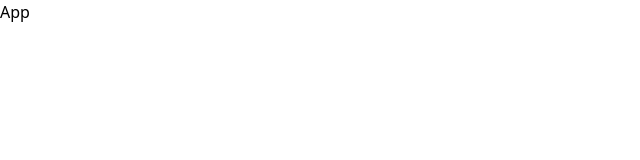
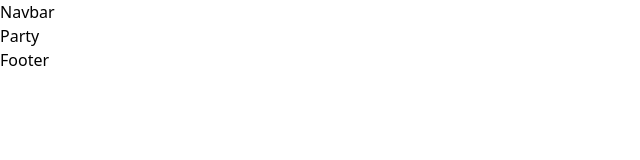
Before and after one commit to newportkat/tweetocracy, a React (Vite) app in the folder client/: page /parties/1 in a window 1280 px wide. Shown: the top 160 px of the page, without its empty margins (0-640 px from the left). Built offline with nearby package versions, Linux system fonts and the light colour scheme.

Commit message:
setup react-router-dom structure

```diff
--- a/client/package.json
+++ b/client/package.json
@@ -9,8 +9,10 @@
     "preview": "vite preview"
   },
   "dependencies": {
+    "axios": "^1.3.5",
     "react": "^18.2.0",
-    "react-dom": "^18.2.0"
+    "react-dom": "^18.2.0",
+    "react-router-dom": "^6.10.0"
   },
   "devDependencies": {
     "@types/react": "^18.0.28",
--- a/client/src/App.tsx
+++ b/client/src/App.tsx
@@ -1,7 +1,65 @@
-import React from "react";
+import React from "react"
+import { createBrowserRouter, Outlet, RouterProvider } from "react-router-dom"
+import Footer from "./components/Footer"
+import Navbar from "./components/Navbar"
+import Error from "./pages/Error"
+import Home from "./pages/Home"
+import Parties from "./pages/Parties"
+import Party from "./pages/Party"
+import Policies from "./pages/Policies"
+import Policy from "./pages/Policy"
+import Politician from "./pages/Politician"
+
+const Layout = () => {
+    return (
+        <div>
+            <Navbar />
+            <Outlet />
+            <Footer />
+        </div>
+    )
+}
+
+const router = createBrowserRouter([
+    {
+        path: "/",
+        element: <Layout />,
+        errorElement: <Error />,
+        children: [
+            {
+                path: "/",
+                element: <Home />,
+            },
+            {
+                path: "/parties",
+                element: <Parties />,
+            },
+            {
+                path: "/parties/:id",
+                element: <Party />,
+            },
+            {
+                path: "/politicians/:id",
+                element: <Politician />,
+            },
+            {
+                path: "/policies",
+                element: <Policies />,
+            },
+            {
+                path: "/policies/:id",
+                element: <Policy />,
+            },
+        ],
+    },
+])
 
 const App = () => {
-  return <div>App</div>;
-};
+    return (
+        <div>
+            <RouterProvider router={router} />
+        </div>
+    )
+}
 
-export default App;
+export default App
--- a/client/src/pages/Party.tsx
+++ b/client/src/pages/Party.tsx
@@ -0,0 +1,7 @@
+import React from "react";
+
+const Party = () => {
+  return <div>Party</div>;
+};
+
+export default Party;
```
Also changed, not shown: 1 other file (tests, documents, lock files or other folders).
